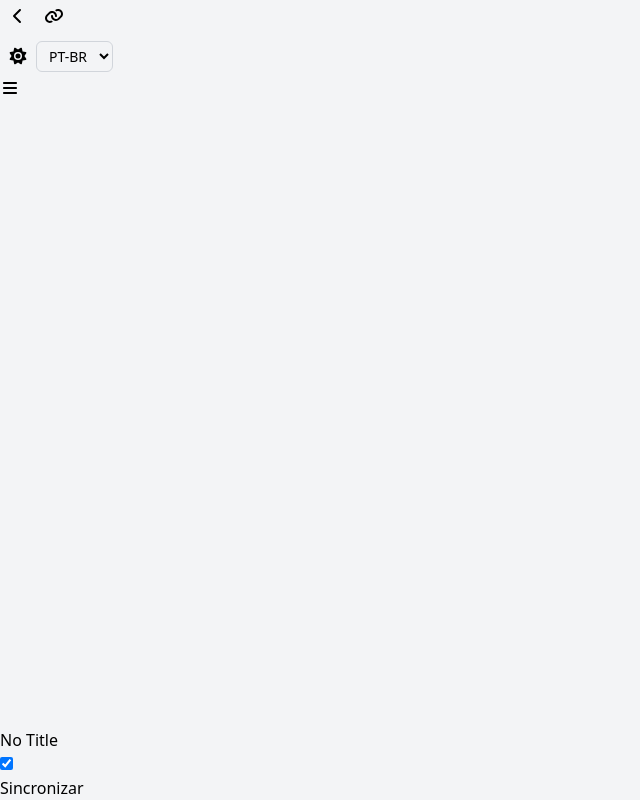
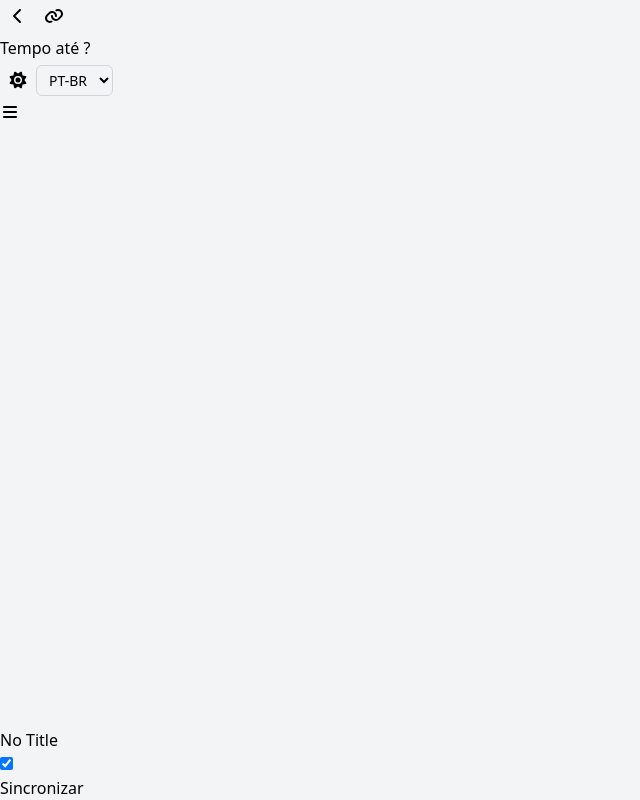
Before and after one commit to GregorioFornetti/time_until, a Vue app: page /#/event in a window 1280 px wide. Shown: the whole page, without its empty margins (0-640 px from the left). Built offline with nearby package versions, Linux system fonts and the light colour scheme.

Commit message:
Update Header.vue

```diff
--- a/src/components/Header.vue
+++ b/src/components/Header.vue
@@ -1,10 +1,12 @@
 <script setup lang="ts">
-import { onMounted, ref } from 'vue'
+import { watch, ref } from 'vue'
 import { i18n } from '../plugins/i18n'
 import { RouterLink } from 'vue-router'
 import { router } from '../plugins/router'
 import { FontAwesomeIcon } from '@fortawesome/vue-fontawesome'
 import SuccessAlert from './alerts/SuccessAlert.vue'
+import { updateDocumentTitle } from '../plugins/router'
+import { useRoute } from 'vue-router'
 
 const isDark = ref(localStorage.theme === 'dark')
 const menuOpen = ref(false)
@@ -23,6 +25,8 @@ function toggleMenu() {
 
 function languageChanged() {
   localStorage.setItem('locale', i18n.locale.value)
+  updateDocumentTitle(router.currentRoute.value)
+  documentTitle.value = document.title
 }
 
 function copyUrlToClipboard() {
@@ -33,6 +37,15 @@ function copyUrlToClipboard() {
   })
 }
 
+const route = useRoute()
+const documentTitle = ref(document.title)
+
+watch(
+  () => route.fullPath,
+  () => {
+    documentTitle.value = document.title
+  }
+)
 </script>
 
 <template>
@@ -49,8 +62,8 @@ function copyUrlToClipboard() {
           </button>
         </div>
 
-        <nav class="hidden md:flex space-x-8 text-sm font-medium">
-
+        <nav class="hidden md:block flex-1 min-w-0 text-xl font-medium dark:text-gray-200 truncate">
+          {{ documentTitle }}
         </nav>
 
         <div class="hidden md:flex items-center space-x-4 w-1/4 justify-end">
@@ -78,7 +91,8 @@ function copyUrlToClipboard() {
     <!-- Mobile menu -->
     <div v-if="menuOpen" class="md:hidden bg-white dark:bg-gray-900 border-t border-gray-200 dark:border-gray-700">
       <nav class="flex flex-col px-4 py-4 space-y-4">
-        <div class="flex items-center justify-between pt-4">
+        <span class="text-xl font-medium dark:text-gray-200 text-center">{{ documentTitle }}</span>
+        <div class="flex items-center justify-between">
           <button @click="toggleTheme" class="btn_hover">
             <span v-if="isDark">
               <font-awesome-icon icon="fa-solid fa-moon" class="text-gray-500" />
```
